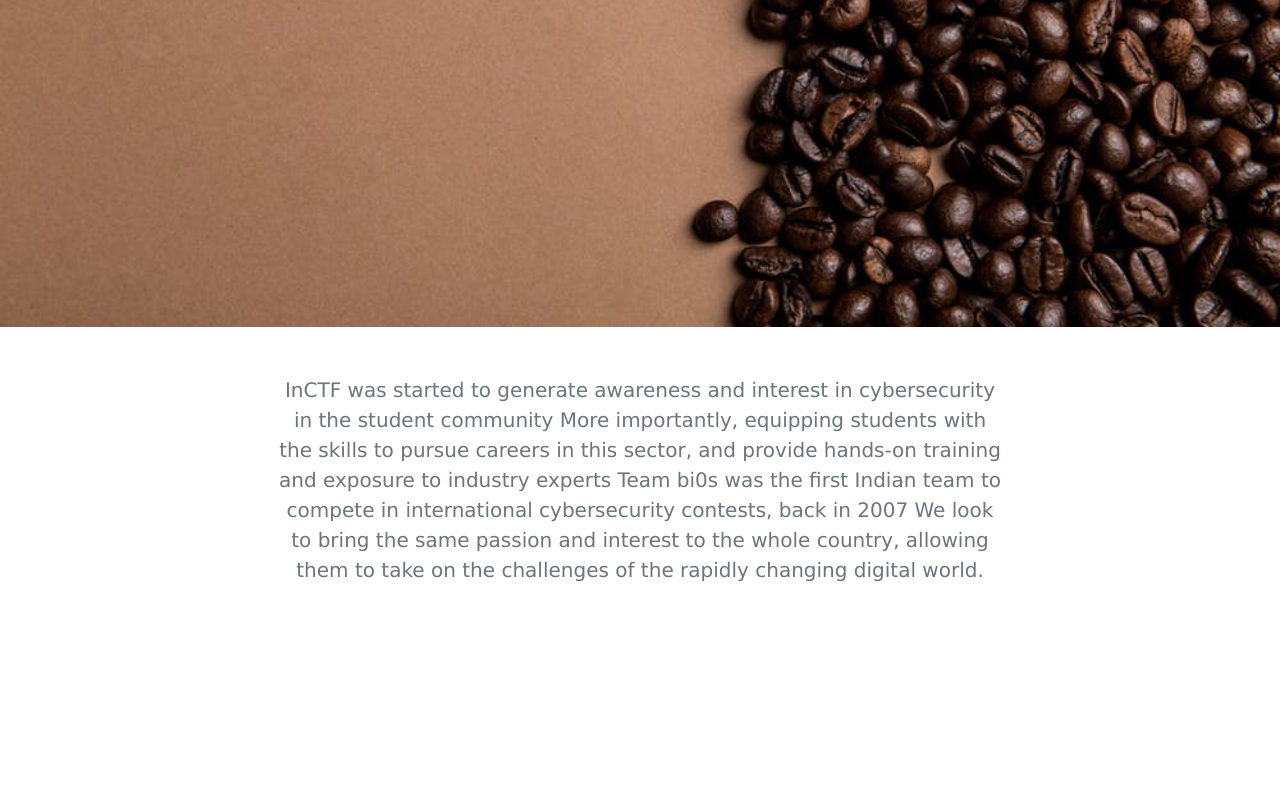
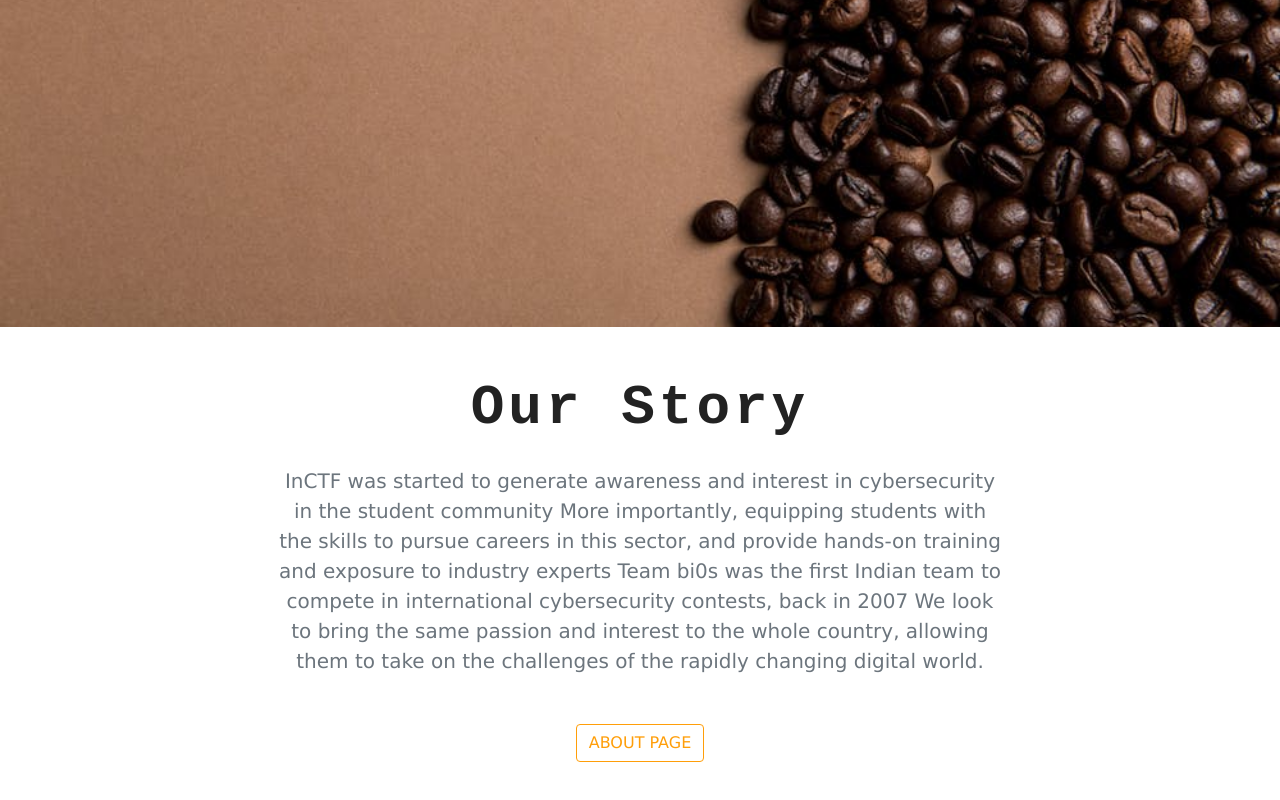
Before and after one commit to Rahul255/CoffeGatsby, a Gatsby site: page / in a window 1280 px wide. Shown: the part 547-1347 px from the top of the page. Before the commit the page ends 1228 px from the top, so only its background shows below. Built offline with nearby package versions, Linux system fonts and the light colour scheme; Gatsby itself is replaced by a stand-in of ours.

Commit message:
footer and title added

```diff
--- /dev/null
+++ b/src/components/Globals/Title.js
@@ -0,0 +1,12 @@
+import React from 'react'
+import { func } from 'prop-types';
+
+export default function Titile ({title}){
+    return(
+        <div className="row">
+            <div className="col text-center mb-3">
+            <h1 className="display-4 text-capitalize font-weight-bold">{title}</h1>
+            </div>
+        </div>
+    )
+}
--- a/src/components/Home/info.js
+++ b/src/components/Home/info.js
@@ -1,10 +1,12 @@
 import React from 'react'
 import {Link} from 'gatsby'
+import Title from '../Globals/Title'
 
 export default function Info(){
     return(
        <section className="py-5">
            <div className="container">
+               <Title title="our story"/>
                <div className="row">
                    <div className="col-10 col-sm-8 mx-auto text-center">
                        <p className="lead text-muted mb-5">
@@ -16,6 +18,9 @@
 
                             We look to bring the same passion and interest to the whole country, allowing them to take on the challenges of the rapidly changing digital world.
                        </p>
+                       <Link to="/about/">
+                           <button className="btn text-uppercase btn-yellow">About Page</button>
+                       </Link>
                    </div>
                </div>
            </div>
--- a/src/components/layout.css
+++ b/src/components/layout.css
@@ -37,3 +37,13 @@
   background-position: center;
   background-size: cover;
 }
+
+.btn-yellow {
+  color:var(--mainYellow);
+  border-color: var(--mainYellow);
+}
+
+.btn-yellow:hover {
+  background: var(--mainYellow);
+  color: var(--mainBrown) !important;
+}
```
Also changed, not shown: src/components/Globals/Footer.js (added).
